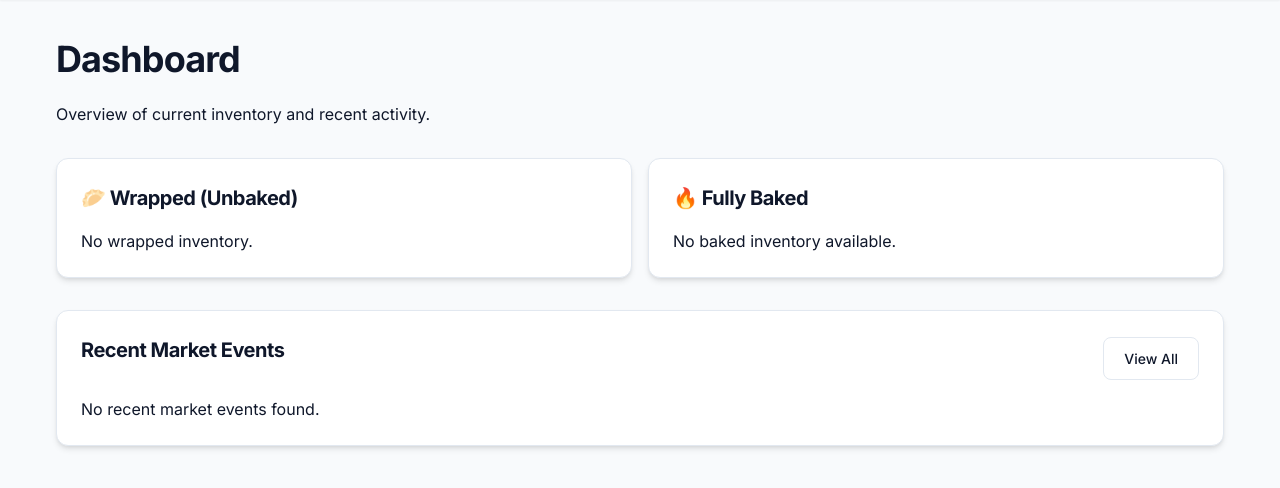
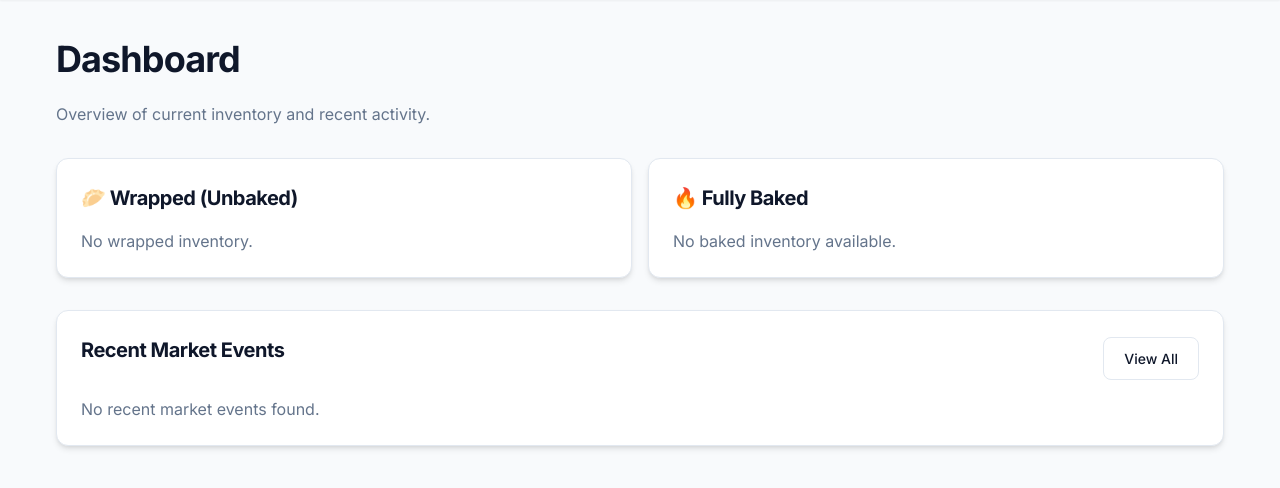
Before and after one commit to sebasanjose/productionLaLinda, a Flask app: page / in a window 1280 px wide. Shown: the part 72-560 px from the top of the page. Run offline with Flask 2, Linux system fonts and the light colour scheme; data that the repository does not hold is empty.

Commit message:
Add missing .text-muted utility class to style.css
Co-authored-by: sebasanjose <63013438+sebasanjose@users.noreply.github.com>

```diff
--- a/static/style.css
+++ b/static/style.css
@@ -273,6 +273,7 @@ input:focus, select:focus {
 
 /* Utilities */
 .text-center { text-align: center; }
+.text-muted { color: var(--text-muted); }
 .mt-4 { margin-top: var(--spacing-xl); }
 .mb-4 { margin-bottom: var(--spacing-xl); }
 .flex { display: flex; }
```
